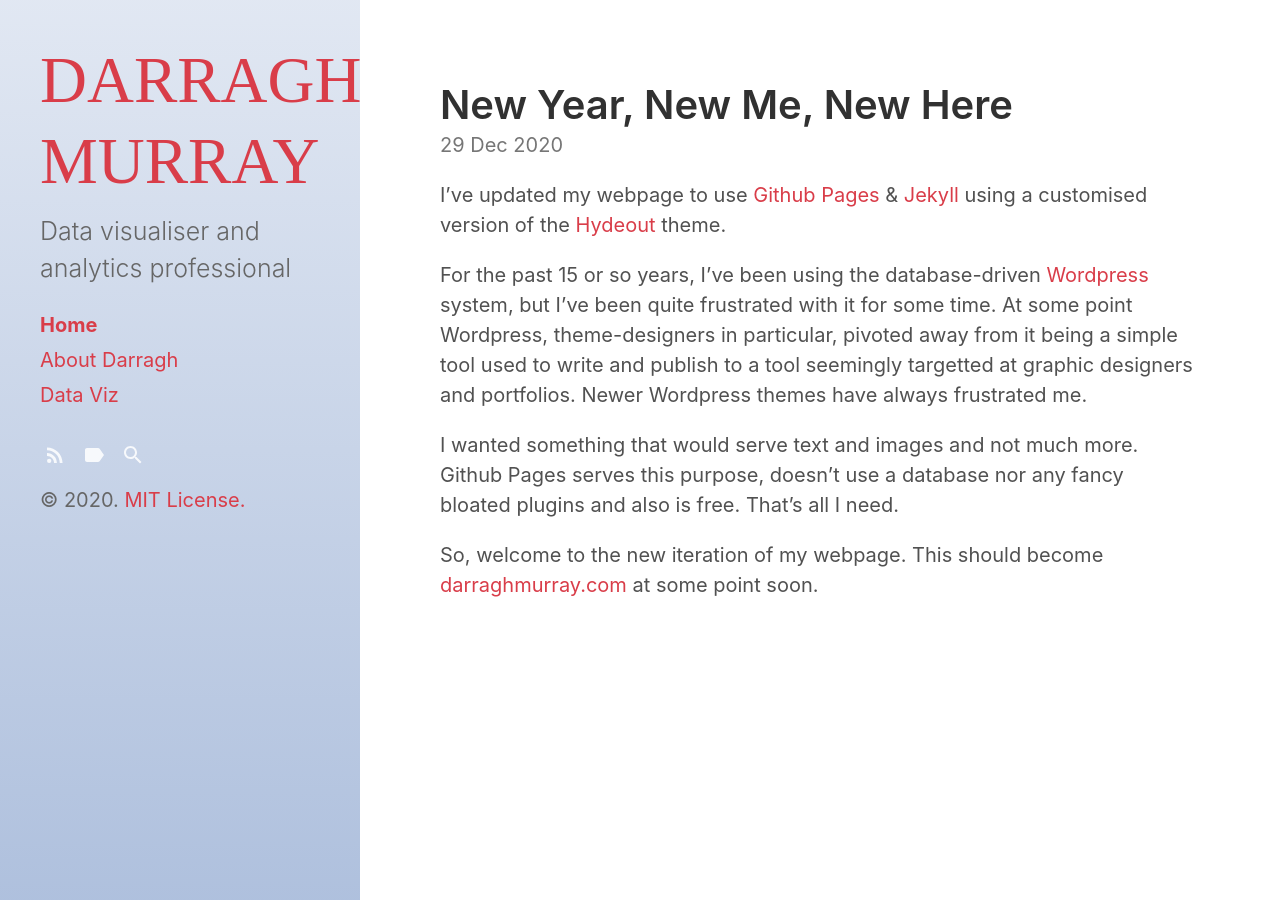
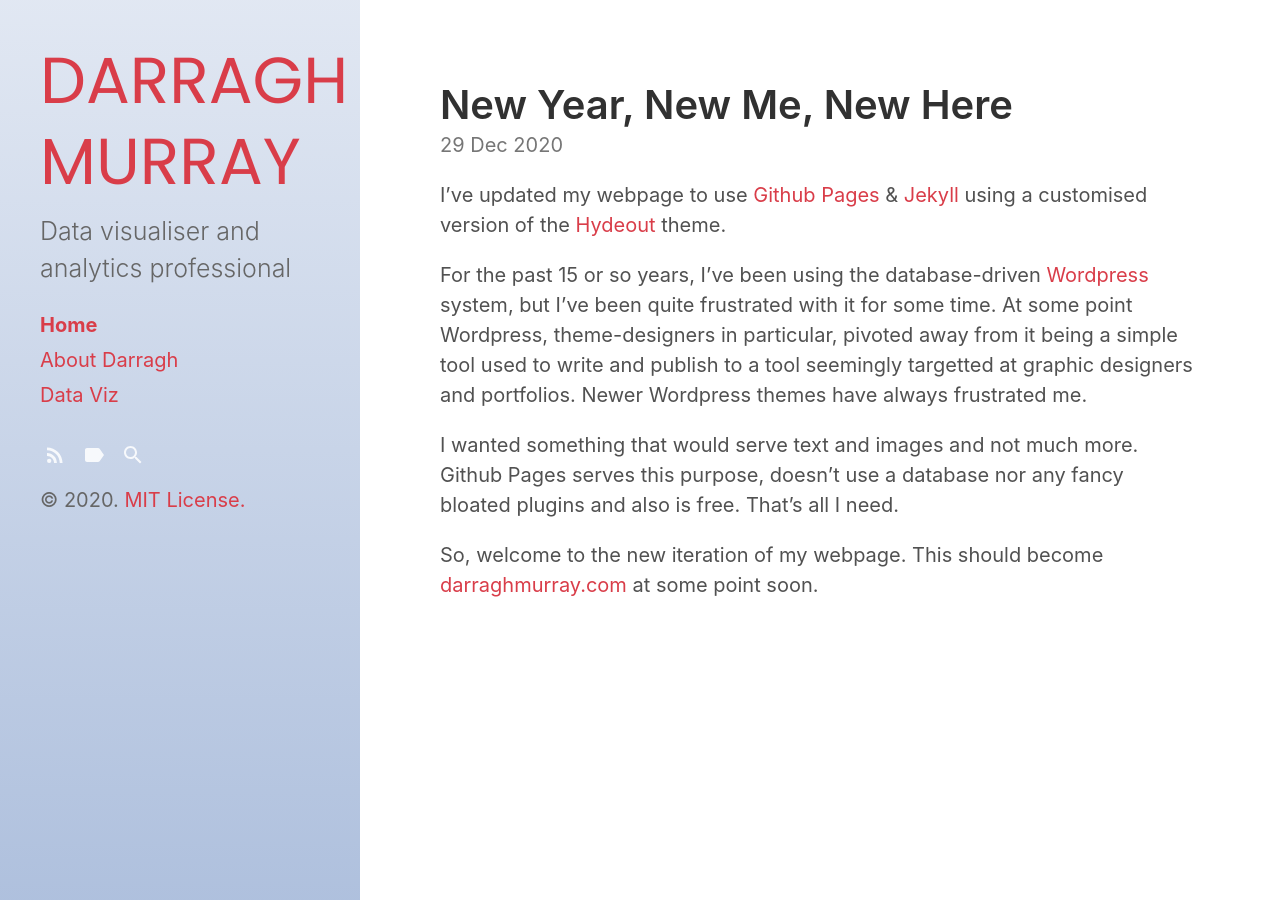
Before and after one commit to dbmurray/dbmurray.github.io, a Jekyll site: the page built from index.html, in a window 1280 px wide. Built offline with Jekyll 4.4.1, drawn with Linux system fonts in a browser that asks for light colours; the list of posts is cut into pages by our own code.

Commit message:
Update font-includes.html

```diff
--- a/_includes/font-includes.html
+++ b/_includes/font-includes.html
@@ -3,4 +3,4 @@
   different fonts as applicable.
 {% endcomment %}
 
-<link href="https://fonts.googleapis.com/css2?family=Roboto:wght@700&display=swap" rel="stylesheet">
+<link href="https://fonts.googleapis.com/css2?family=Poppins" rel="stylesheet">
```
